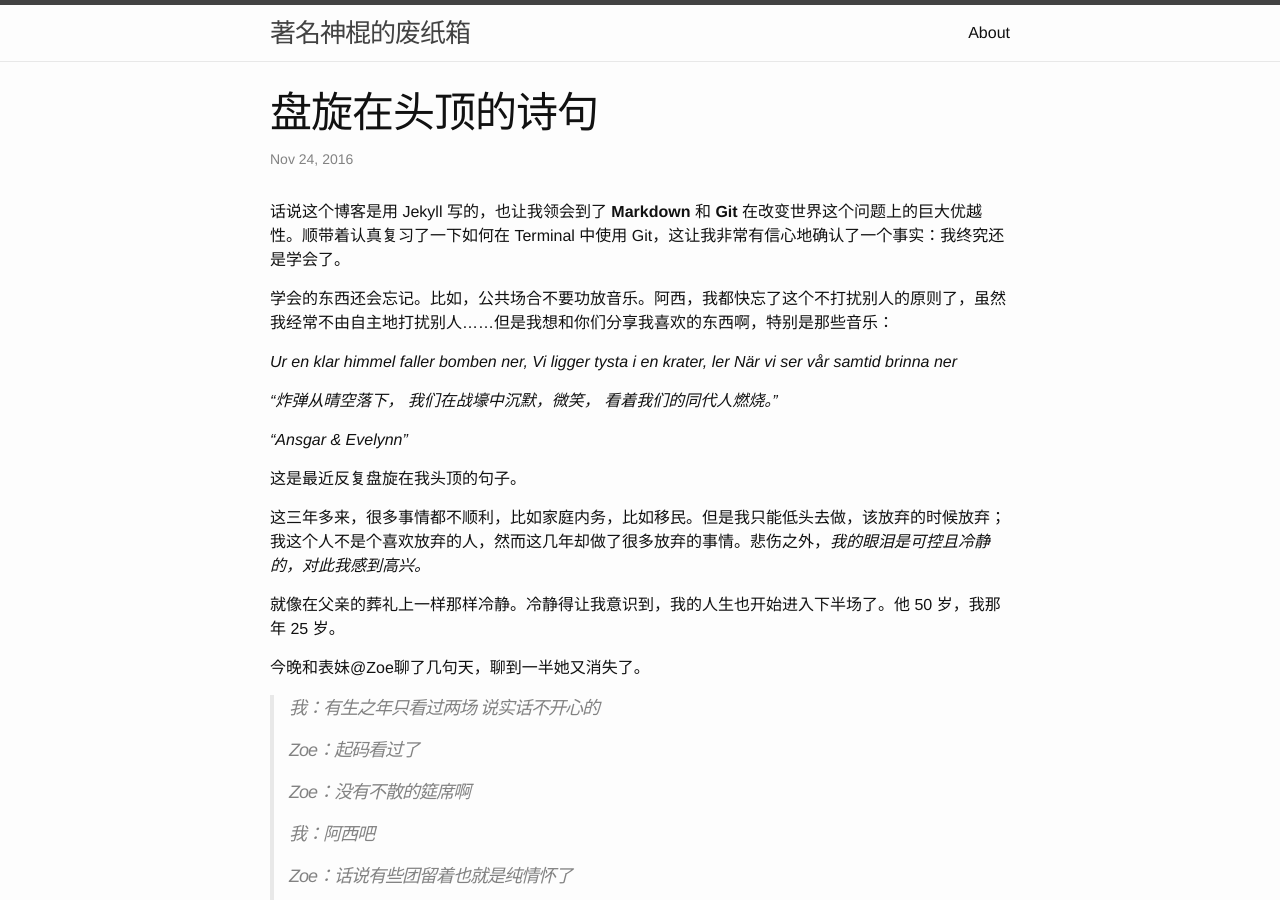
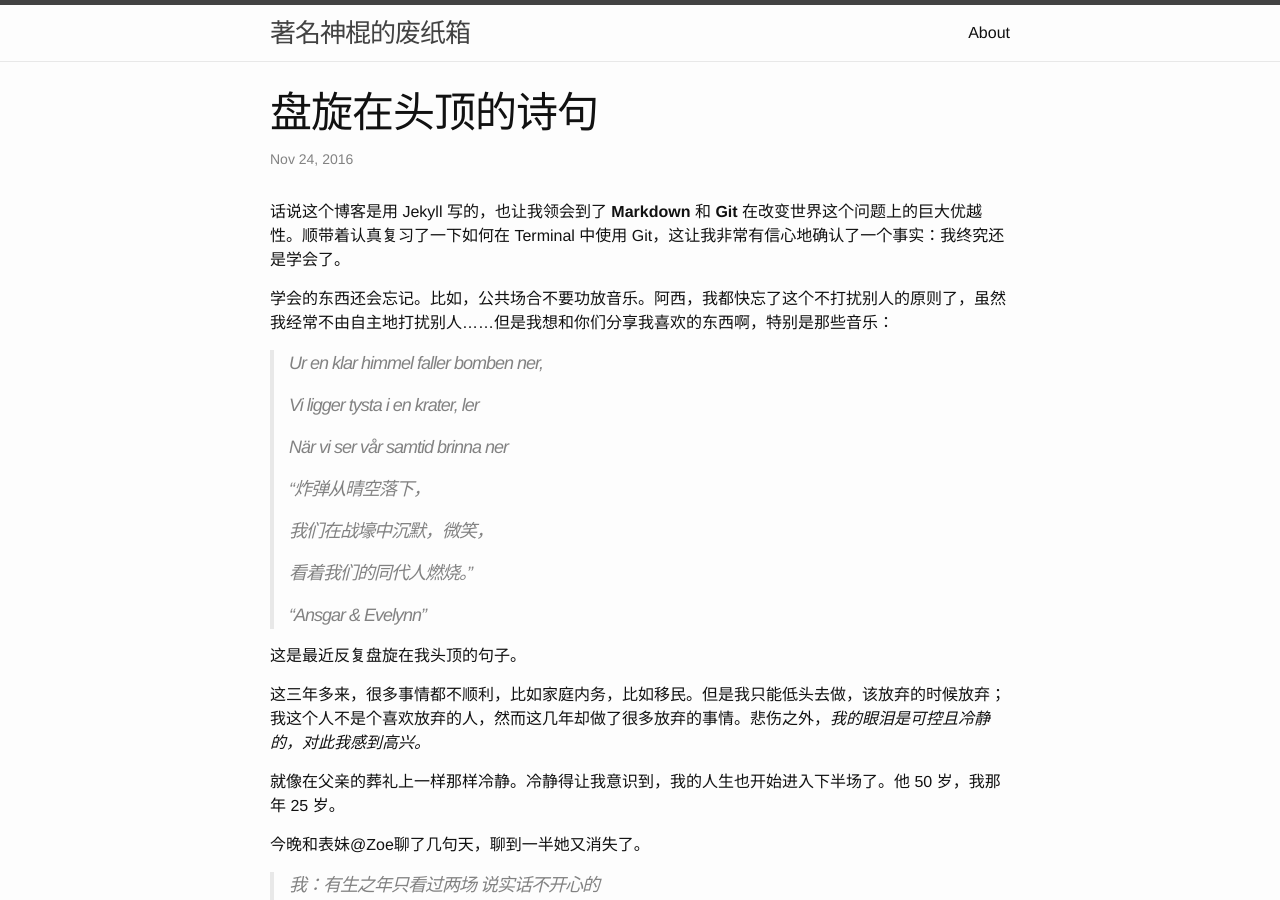
Before and after one commit to fstopgun/fstopgun, a Jekyll site: the page built from _posts/2016-11-24-凌晨.markdown, in a window 1280 px wide and 900 px high. Built offline with Jekyll 4.4.1, drawn with Linux system fonts in a browser that asks for light colours.

```diff
--- a/_posts/2016-11-24-凌晨.markdown
+++ b/_posts/2016-11-24-凌晨.markdown
@@ -9,15 +9,19 @@ categories: jekyll update
 
 学会的东西还会忘记。比如，公共场合不要功放音乐。阿西，我都快忘了这个不打扰别人的原则了，虽然我经常不由自主地打扰别人……但是我想和你们分享我喜欢的东西啊，特别是那些音乐：
 
-*Ur en klar himmel faller bomben ner,
-Vi ligger tysta i en krater, ler
-När vi ser vår samtid brinna ner*
-
-*“炸弹从晴空落下，
-我们在战壕中沉默，微笑，
-看着我们的同代人燃烧。”*
-
-*“Ansgar & Evelynn”*
+> *Ur en klar himmel faller bomben ner,*
+>
+> *Vi ligger tysta i en krater, ler*
+>
+> *När vi ser vår samtid brinna ner*
+>
+> *“炸弹从晴空落下，*
+>
+> *我们在战壕中沉默，微笑，*
+>
+> *看着我们的同代人燃烧。”*
+>
+> *“Ansgar & Evelynn”*
 
 这是最近反复盘旋在我头顶的句子。
 
```
